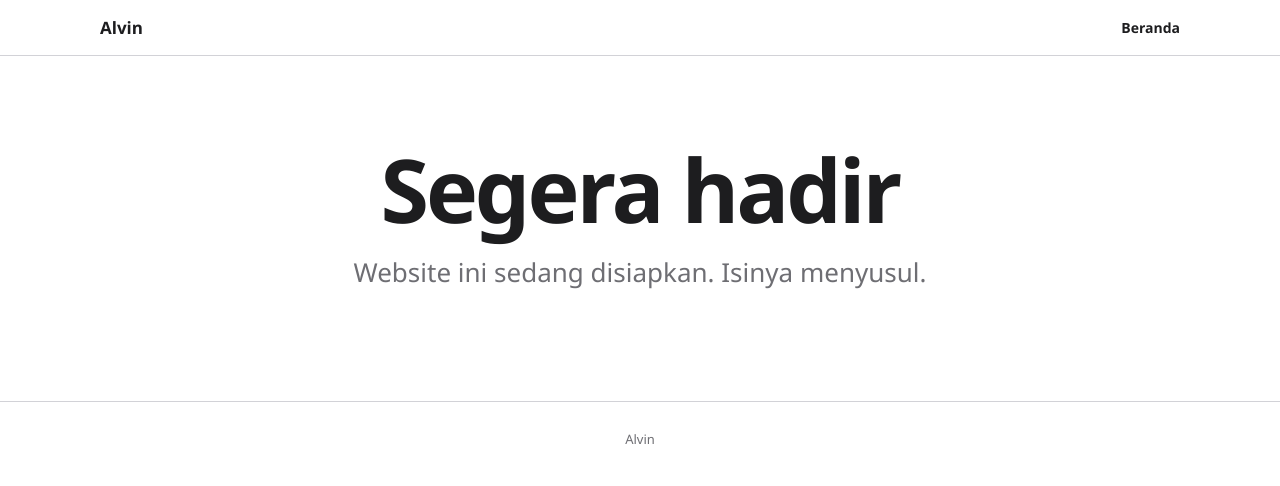
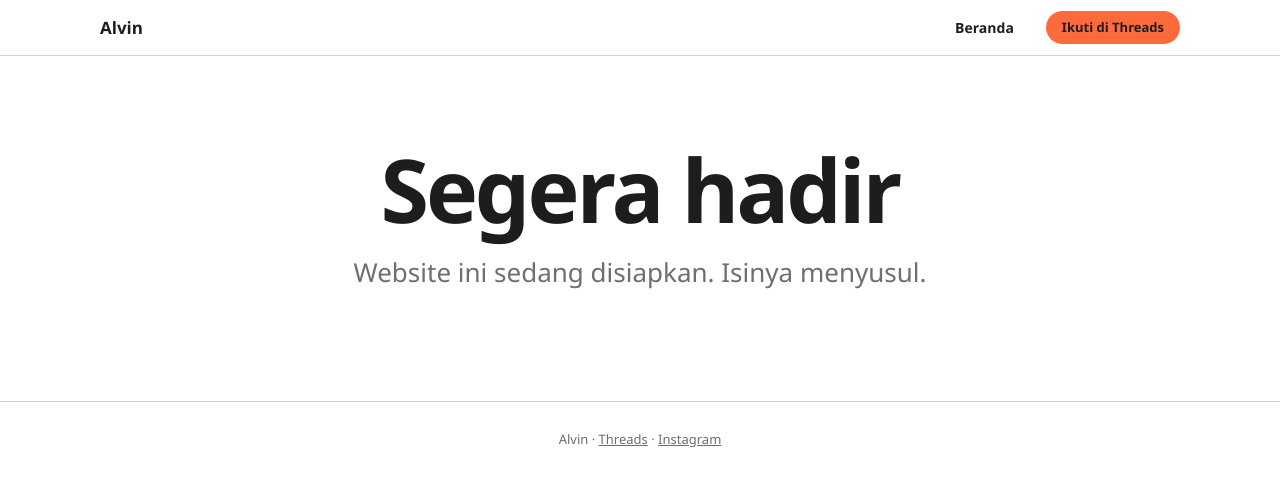
Before and after one commit to alveen7/alveen7.github.io, an Astro site: page / in a window 1280 px wide. Built offline with nearby package versions, Linux system fonts and the light colour scheme; Astro itself is replaced by a stand-in of ours.

Commit message:
Isi alamat Threads dan Instagram
Co-Authored-By: Claude Fable 5.2 <noreply@anthropic.com>

```diff
--- a/src/bagian.js
+++ b/src/bagian.js
@@ -18,8 +18,8 @@ export const tampil = (slug) => bagian.some((b) => b.slug === slug && b.tampil);
 // Tautan sosmed. Isi `href` dengan alamat profil. Selama kosong, tombolnya tidak tayang di
 // website publik; di pratinjau lokal tombol tetap terlihat supaya tampilan bisa dinilai.
 export const ikuti = [
-  { nama: 'Threads', href: '' },
-  { nama: 'Instagram', href: '' },
+  { nama: 'Threads', href: 'https://www.threads.com/@alveen7' },
+  { nama: 'Instagram', href: 'https://www.instagram.com/alveen7/' },
 ]
   .filter((s) => s.href || import.meta.env.DEV)
   .map((s) => ({ ...s, href: s.href || '#' }));
```
